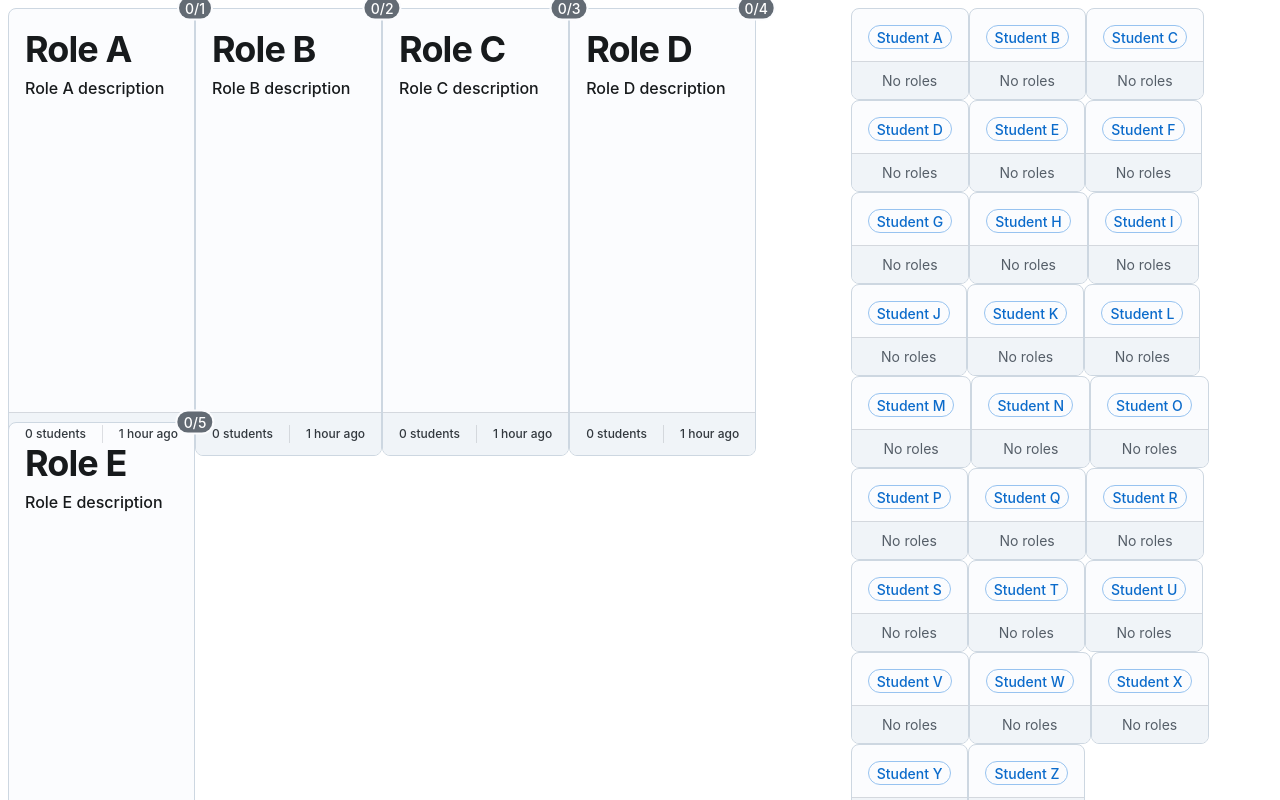
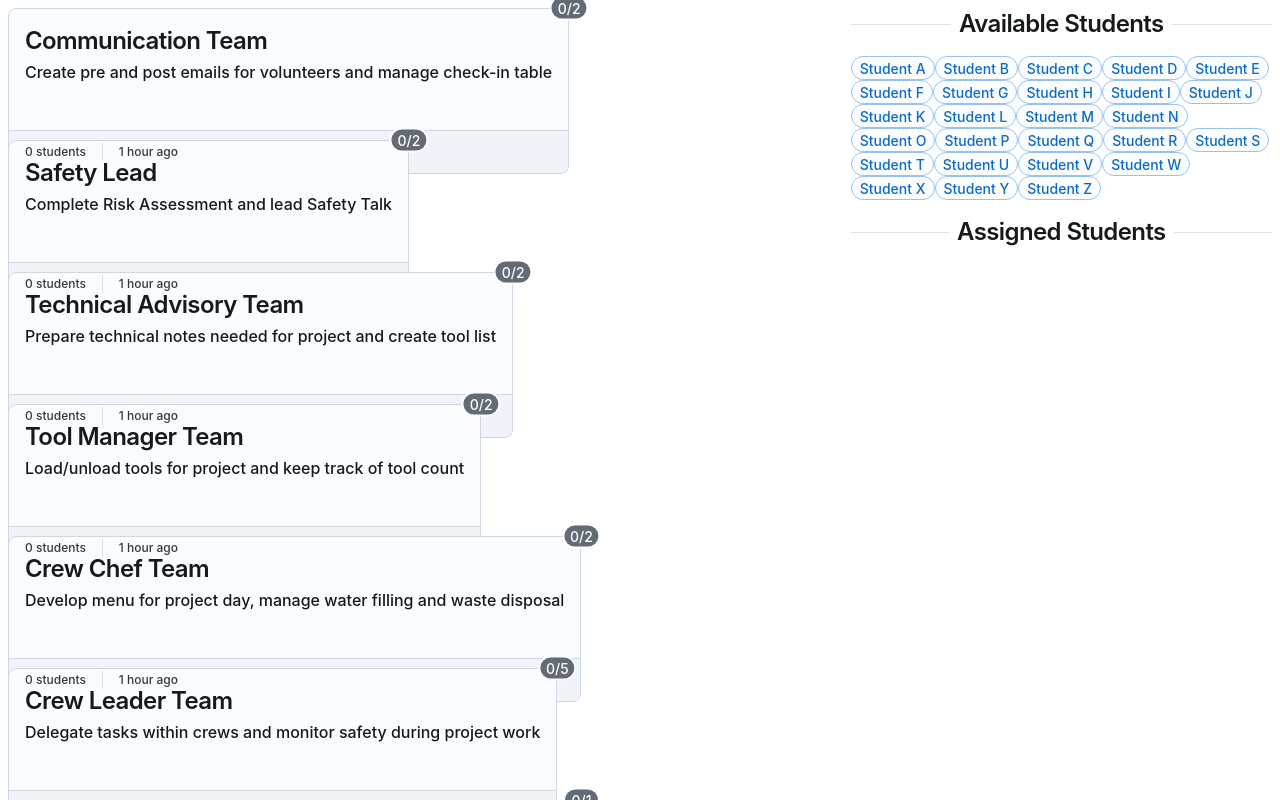
Before and after one commit to justinmcbride/project-assignments, a Next.js app: page / in a window 1280 px wide. Shown: the top 800 px of the page. Built offline with nearby package versions, Linux system fonts and the light colour scheme.

Commit message:
WOW, things are great.

```diff
--- /dev/null
+++ b/src/AppContext.tsx
@@ -0,0 +1,104 @@
+import {
+  Dispatch,
+  FC,
+  PropsWithChildren,
+  createContext,
+  useContext,
+  useReducer,
+} from "react";
+import previewStudents from "./previewData/previewStudents";
+import previewRoles from "@/previewData/previewRoles";
+import Student from "./types/Student";
+import Role from "./types/Role";
+
+type InitialStateType = {
+  students: Student[];
+  roles: Role[];
+};
+
+const initialState: InitialStateType = {
+  students: previewStudents,
+  roles: previewRoles,
+};
+
+export const AppContext = createContext<{
+  state: InitialStateType;
+  dispatch: Dispatch<StudentAction>;
+}>({
+  state: { students: previewStudents, roles: previewRoles },
+  dispatch: () => null,
+});
+
+const mainReducer = (
+  { students, roles }: InitialStateType,
+  action: StudentAction
+) => ({
+  students: studentsReducer(students, action),
+  roles: rolesReducer(roles, action),
+});
+
+export const AppProvider: FC<PropsWithChildren> = ({ children }) => {
+  const [state, dispatch] = useReducer(mainReducer, initialState);
+
+  return (
+    <AppContext.Provider value={{ state, dispatch }}>
+      {children}
+    </AppContext.Provider>
+  );
+};
+
+export const useAppState = () => {
+  return useContext(AppContext);
+};
+
+interface StudentAddToRoleAction {
+  type: "ADD_STUDENT_TO_ROLE";
+  student: Student;
+  role: Role;
+}
+
+interface StudentRemoveFromRoleAction {
+  type: "REMOVE_STUDENT_FROM_ROLE";
+  student: Student;
+  role: Role;
+}
+
+type StudentAction = StudentAddToRoleAction | StudentRemoveFromRoleAction;
+
+const studentsReducer = (students: Student[], action: StudentAction) => {
+  switch (action.type) {
+    case "ADD_STUDENT_TO_ROLE":
+      return students.map((s) =>
+        s.name == action.student.name
+          ? { ...s, roles: s.roles.concat(action.role) }
+          : s
+      );
+    case "REMOVE_STUDENT_FROM_ROLE":
+      return students.map((s) =>
+        s.name == action.student.name
+          ? { ...s, roles: s.roles.filter((r) => r.name != action.role.name) }
+          : s
+      );
+    default:
+      return students;
+  }
+};
+
+const rolesReducer = (roles: Role[], action: StudentAction) => {
+  switch (action.type) {
+    case "ADD_STUDENT_TO_ROLE":
+      return roles.map((r) =>
+        r.name == action.role.name
+          ? { ...r, students: r.students.concat(action.student.name) }
+          : r
+      );
+    case "REMOVE_STUDENT_FROM_ROLE":
+      return roles.map((r) =>
+        r.name == action.role.name
+          ? { ...r, students: r.students.filter((s) => s != action.student.name) }
+          : r
+      );
+    default:
+      return roles;
+  }
+};
--- a/src/app/page.tsx
+++ b/src/app/page.tsx
@@ -1,46 +1,15 @@
 "use client";
-import { RoleCard } from "@/components/RoleCard";
-import { StudentItem } from "@/components/StudentItem";
-import Student from "@/types/Student";
-import { Grid } from "@mui/joy";
-import { useCallback, useState } from "react";
-import { DndProvider } from "react-dnd";
-import { HTML5Backend } from "react-dnd-html5-backend";
 
-import previewStudents from "@/previewData/previewStudents";
-import previewRoles from "@/previewData/previewRoles";
-import Role from "@/types/Role";
+import { AppProvider, useAppState } from "@/AppContext";
+import Test from "@/components/MainComponent";
+import { Typography } from "@mui/joy";
 
 export default () => {
-  const [students, setStudents] = useState<Student[]>(previewStudents);
-  const [roles, setRoles] = useState<Role[]>(previewRoles);
-
-  const handleAddStudentToRole = useCallback(
-    (student: Student, role: string) => {
-      setStudents((previousStudents) => {
-        return previousStudents.map((s) =>
-          s.name == student.name ? { ...s, roles: s.roles.concat(role) } : s
-        );
-      });
-    },
-    []
-  );
   return (
-    <DndProvider backend={HTML5Backend}>
-      <main className="flex min-h-screen flex-col items-center justify-between p-24">
-        <Grid container>
-          <Grid container xs={8}>
-            {roles.map((role) => (
-              <RoleCard role={role} />
-            ))}
-          </Grid>
-          <Grid container xs={4}>
-            {students.map((student) => (
-              <StudentItem student={student} key={student.name} onAddToRole={handleAddStudentToRole} />
-            ))}
-          </Grid>
-        </Grid>
-      </main>
-    </DndProvider>
+    <div>
+      <AppProvider>
+        <Test />
+      </AppProvider>
+    </div>
   );
 };
--- /dev/null
+++ b/src/components/MainComponent.tsx
@@ -0,0 +1,68 @@
+import { DndProvider } from "react-dnd";
+import { HTML5Backend } from "react-dnd-html5-backend";
+import { RoleCard } from "@/components/RoleCard";
+import { StudentItem, Style } from "@/components/StudentItem";
+import { Divider, Grid, Stack, Typography } from "@mui/joy";
+import { useAppState } from "@/AppContext";
+import { useCallback, useMemo } from "react";
+import Role from "@/types/Role";
+import Student from "@/types/Student";
+
+export default () => {
+  const { state } = useAppState();
+
+  const students = state.students;
+  const roles = state.roles;
+
+  const availableStudents = useMemo(() => {
+    return students.filter((s) => s.roles.length === 0);
+  }, [students]);
+  const assignedStudents = useMemo(() => {
+    return students.filter((s) => s.roles.length > 0);
+  }, [students]);
+
+  return (
+    <DndProvider backend={HTML5Backend}>
+      <main className="flex min-h-screen flex-col items-center justify-between p-24">
+        <Grid container>
+          <Grid container xs={8}>
+            {roles.map((role) => (
+              <RoleCard
+                key={role.name}
+                role={role}
+              />
+            ))}
+          </Grid>
+          <Grid container xs={4}>
+            <Stack direction={"column"} spacing={2}>
+              <Divider>
+                <Typography level="h3" sx={{ color: "text.primary" }}>
+                  Available Students
+                </Typography>
+              </Divider>
+              <Grid container>
+                {availableStudents.map((student) => (
+                  <StudentItem
+                    student={student}
+                    key={student.name}
+                  />
+                ))}
+              </Grid>
+              <Divider>
+                <Typography level="h3">Assigned Students</Typography>
+              </Divider>
+              <Grid container>
+                {assignedStudents.map((student) => (
+                  <StudentItem
+                    student={student}
+                    key={student.name}
+                  />
+                ))}
+              </Grid>
+            </Stack>
+          </Grid>
+        </Grid>
+      </main>
+    </DndProvider>
+  );
+};
--- a/src/components/RoleCard.tsx
+++ b/src/components/RoleCard.tsx
@@ -6,29 +6,36 @@ import {
   Divider,
   Typography,
 } from "@mui/joy";
-import { FC, useCallback, useState } from "react";
+import { FC, useMemo } from "react";
 
 import { ItemTypes } from "./ItemTypes";
 
 import { useDrop } from "react-dnd";
 import Role from "@/types/Role";
+import Student from "@/types/Student";
+import { StudentItem, Style } from "./StudentItem";
+import { useAppState } from "@/AppContext";
 
 interface Props {
   role: Role;
 }
 
 export const RoleCard: FC<Props> = ({ role }) => {
-  const [students, setStudents] = useState<string[]>([]);
+  const { name, description, desiredStudents, students: studentNames } = role;
 
-  const handleDrop = useCallback((item: any) => {
-    setStudents((students) => [...students, item.name]);
-    return {
-      name: role.name,
-    };
-  }, []);
+  const { state } = useAppState();
+
+  const allStudents = state.students;
+  const students = useMemo(() => {
+    return allStudents.filter((s) => studentNames.includes(s.name));
+  }, allStudents);
+
   const [{ canDrop, isOver }, drop] = useDrop(() => ({
     accept: ItemTypes.BOX,
-    drop: handleDrop,
+    drop: () => {
+      console.log(`role ${role.name} dropped on`);
+      return { role }
+    },
     collect: (monitor) => ({
       isOver: monitor.isOver(),
       canDrop: monitor.canDrop(),
@@ -39,9 +46,9 @@ export const RoleCard: FC<Props> = ({ role }) => {
 
   return (
     <Badge
-      badgeContent={`${students.length}/${role.desiredStudents}`}
-      color={students.length === role.desiredStudents ? "success" : students.length < role.desiredStudents ? "neutral" : "danger"}
-      className="min-h-[200px] min-w-[250px]"
+      badgeContent={`${students.length}/${desiredStudents}`}
+      color={students.length === desiredStudents ? "success" : students.length < desiredStudents ? "neutral" : "danger"}
+      className="min-h-[200px] w-[300px]"
     >
       <Card
         variant={isActive ? "solid" : "outlined"}
@@ -50,10 +57,10 @@ export const RoleCard: FC<Props> = ({ role }) => {
         sx={{ width: "100%", height: "100%" }}
       >
         <CardContent>
-          <Typography level="h1">{role.name}</Typography>
-          <Typography level="title-md">{role.description}</Typography>
-          {students.map((name) => (
-            <Typography level="body-sm">{name}</Typography>
+          <Typography level="h3">{name}</Typography>
+          <Typography level="title-md">{description}</Typography>
+          {students.map((student) => (
+            <StudentItem key={student.name} student={student} parentRole={role}/>
           ))}
         </CardContent>
         <CardOverflow variant="soft" sx={{ bgcolor: "background.level1" }}>
--- a/src/components/StudentItem.tsx
+++ b/src/components/StudentItem.tsx
@@ -1,28 +1,41 @@
-import { FC } from "react";
+import { FC, useCallback } from "react";
 import { useDrag } from "react-dnd";
 
 import { ItemTypes } from "./ItemTypes";
-import { Card, CardOverflow, Chip, Typography } from "@mui/joy";
+import { Chip, ChipDelete } from "@mui/joy";
 import Student from "@/types/Student";
+import Role from "@/types/Role";
+import { useAppState } from "@/AppContext";
 
 interface Props {
   student: Student;
-  onAddToRole: (student: Student, role: string) => void;
+  parentRole?: Role;
 }
 
 interface DropResult {
-  name: string;
+  role: Role;
 }
 
-export const StudentItem: FC<Props> = ({ student, onAddToRole }) => {
+export const StudentItem: FC<Props> = ({ student, parentRole }) => {
+  const { dispatch } = useAppState();
+
+  const handleAddStudentToRole = useCallback((student: Student, role: Role) => {
+    dispatch({ type: "ADD_STUDENT_TO_ROLE", student, role });
+  }, [dispatch]);
+
+  const handleRemoveFromRole = useCallback(() => {
+    if (!parentRole) return;
+    dispatch({ type: "REMOVE_STUDENT_FROM_ROLE", student, role: parentRole });
+  }, [dispatch]);
+
   const [{ isDragging }, drag] = useDrag(() => ({
     type: ItemTypes.BOX,
     item: student,
     end: (item, monitor) => {
       const dropResult = monitor.getDropResult<DropResult>();
       if (item && dropResult) {
-        console.log(`You dropped ${item.name} into ${dropResult.name}!`);
-        onAddToRole(student, dropResult.name);
+        console.log(`You dropped ${item.name} into ${dropResult.role.name}!`);
+        handleAddStudentToRole(student, dropResult.role);
       }
     },
     collect: (monitor) => ({
@@ -32,32 +45,16 @@ export const StudentItem: FC<Props> = ({ student, onAddToRole }) => {
   }));
 
   return (
-    <Card ref={drag} variant={isDragging ? "soft" : "outlined"}>
+    <span>
       <Chip
         size="md"
+        ref={drag}
         variant={student.roles.length === 0 ? "outlined" : "solid"}
-        color={student.roles.length === 0 ? "primary" : "danger"}
+        color={student.roles.length === 0 ? "primary" : student.roles.length > 1 ? "danger" : "success"}
+        endDecorator={parentRole ? <ChipDelete onDelete={handleRemoveFromRole}/> : null}
       >
         {student.name}
       </Chip>
-      <CardOverflow
-        sx={{
-          display: "flex",
-          flexDirection: "row",
-          gap: 1,
-          justifyContent: "space-around",
-          py: 1,
-          borderTop: "1px solid",
-          borderColor: "divider",
-        }}
-        variant="soft"
-      >
-        <Typography level="body-sm">
-          {student.roles.length > 0
-            ? ` (${student.roles.toString()})`
-            : "No roles"}
-        </Typography>
-      </CardOverflow>
-    </Card>
+    </span>
   );
 };
--- a/src/previewData/previewRoles.ts
+++ b/src/previewData/previewRoles.ts
@@ -2,30 +2,54 @@ import Role from "@/types/Role";
 
 const roles: Role[] = [
   {
-    name: "Role A",
-    description: "Role A description",
-    desiredStudents: 1,
+    name: "Communication Team",
+    description: "Create pre and post emails for volunteers and manage check-in table",
+    desiredStudents: 2,
+    students: [],
   },
   {
-    name: "Role B",
-    description: "Role B description",
+    name: "Safety Lead",
+    description: "Complete Risk Assessment and lead Safety Talk",
     desiredStudents: 2,
+    students: [],
   },
   {
-    name: "Role C",
-    description: "Role C description",
-    desiredStudents: 3,
+    name: "Technical Advisory Team",
+    description: "Prepare technical notes needed for project and create tool list",
+    desiredStudents: 2,
+    students: [],
   },
   {
-    name: "Role D",
-    description: "Role D description",
-    desiredStudents: 4,
+    name: "Tool Manager Team",
+    description: "Load/unload tools for project and keep track of tool count",
+    desiredStudents: 2,
+    students: [],
   },
   {
-    name: "Role E",
-    description: "Role E description",
+    name: "Crew Chef Team",
+    description: "Develop menu for project day, manage water filling and waste disposal",
+    desiredStudents: 2,
+    students: [],
+  },
+  {
+    name: "Crew Leader Team",
+    description: "Delegate tasks within crews and monitor safety during project work",
     desiredStudents: 5,
+    students: [],
+  },
+  {
+    name: "Community Lead",
+    description: "Plan and lead warm-up activity, thank volunteers before & after project",
+    desiredStudents: 1,
+    students: [],
+  },
+  {
+    name: "Photography Lead",
+    description: "Capture photos throughout the event and upload pictures to Google Photos",
+    desiredStudents: 1,
+    students: [],
   },
 ];
 
+
 export default roles;
--- a/src/types/Role.ts
+++ b/src/types/Role.ts
@@ -2,4 +2,5 @@ export default interface Role {
   name: string;
   description: string;
   desiredStudents: number;
+  students: string[];
 };
--- a/src/types/Student.ts
+++ b/src/types/Student.ts
@@ -1,4 +1,6 @@
+import Role from "./Role";
+
 export default interface Student {
   name: string;
-  roles: string[];
+  roles: Role[];
 }
```
Also changed, not shown: src/app/globals.css (+0 -8 lines), 1 other file (tests, documents, lock files or other folders).
